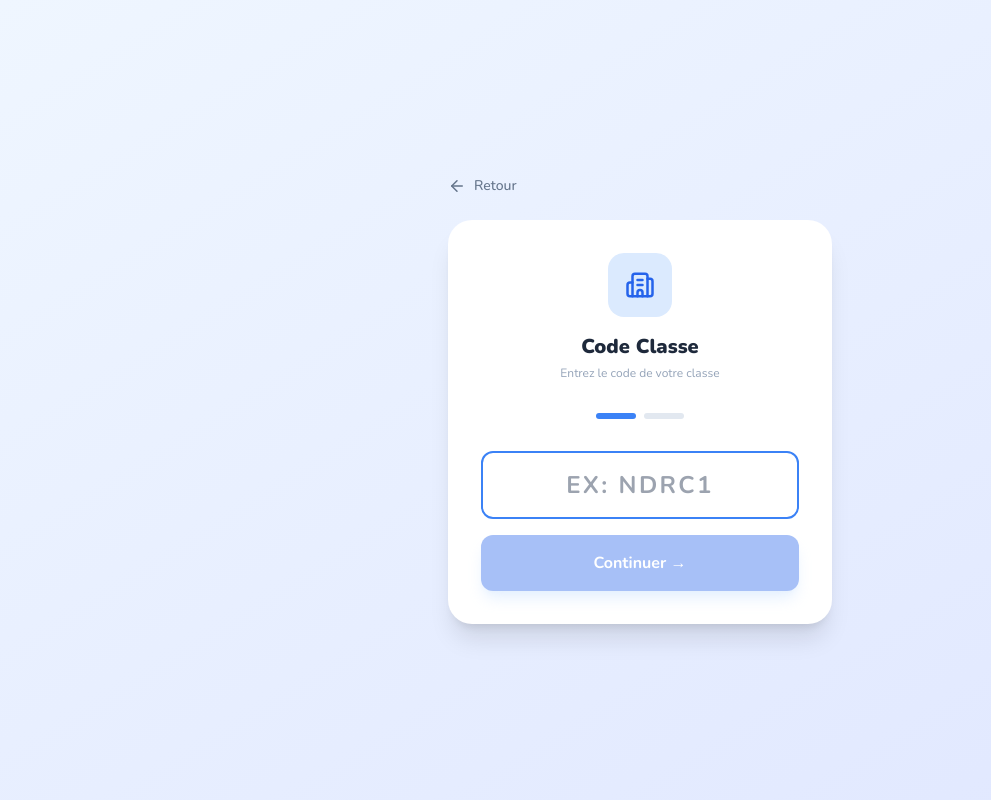
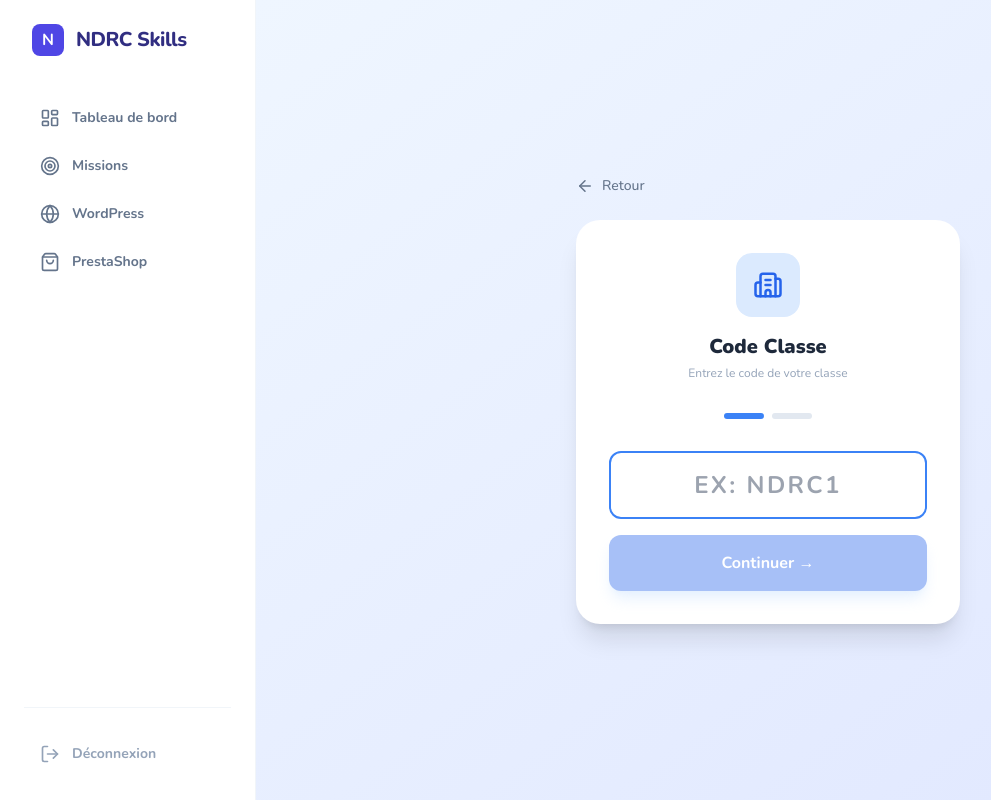
Before and after one commit to jgiraudeau/ndrc-atelier, a Next.js app: page /student/login in a window 1280 px wide. Shown: the whole page, without its empty margins (0-991 px from the left). Built offline with nearby package versions, Linux system fonts and the light colour scheme.

Commit message:
feat: Add persistent student navigation layout (sidebar + mobile nav) across all sub-pages

```diff
--- /dev/null
+++ b/app/student/layout.tsx
@@ -0,0 +1,95 @@
+"use client";
+
+import { useRouter, usePathname } from "next/navigation";
+import Link from "next/link";
+import { LayoutDashboard, Target, Globe, ShoppingBag, LogOut } from "lucide-react";
+import { cn } from "@/lib/utils";
+
+const NAV_ITEMS = [
+    { href: "/student", label: "Tableau de bord", icon: LayoutDashboard, exact: true },
+    { href: "/student/missions", label: "Missions", icon: Target },
+    { href: "/student/wordpress", label: "WordPress", icon: Globe },
+    { href: "/student/prestashop", label: "PrestaShop", icon: ShoppingBag },
+];
+
+export default function StudentLayout({ children }: { children: React.ReactNode }) {
+    const router = useRouter();
+    const pathname = usePathname();
+
+    const handleLogout = () => {
+        localStorage.removeItem("ndrc_token");
+        localStorage.removeItem("ndrc_user");
+        router.push("/");
+    };
+
+    const isActive = (item: typeof NAV_ITEMS[number]) => {
+        if (item.exact) return pathname === item.href;
+        return pathname.startsWith(item.href);
+    };
+
+    return (
+        <div className="min-h-screen bg-slate-50 font-sans flex">
+
+            {/* ── Desktop Sidebar ─────────────────────────────── */}
+            <aside className="hidden md:flex flex-col w-64 bg-white border-r border-slate-100 p-6 fixed h-full z-30">
+                <div className="flex items-center gap-3 mb-10 px-2">
+                    <div className="w-8 h-8 bg-indigo-600 rounded-lg flex items-center justify-center text-white font-bold">N</div>
+                    <span className="font-extrabold text-xl tracking-tight text-indigo-900">NDRC Skills</span>
+                </div>
+
+                <nav className="flex-1 space-y-1">
+                    {NAV_ITEMS.map(item => {
+                        const active = isActive(item);
+                        return (
+                            <Link
+                                key={item.href}
+                                href={item.href}
+                                className={cn(
+                                    "flex items-center gap-3 px-4 py-3 rounded-xl transition-all font-bold text-sm",
+                                    active ? "bg-indigo-50 text-indigo-700" : "text-slate-500 hover:bg-slate-50 hover:text-slate-700"
+                                )}
+                            >
+                                <item.icon size={20} />
+                                {item.label}
+                            </Link>
+                        );
+                    })}
+                </nav>
+
+                <div className="pt-6 border-t border-slate-100">
+                    <button
+                        onClick={handleLogout}
+                        className="flex items-center gap-3 px-4 py-3 text-slate-400 hover:text-red-500 hover:bg-red-50 rounded-xl transition-all w-full text-sm font-bold"
+                    >
+                        <LogOut size={20} /> Déconnexion
+                    </button>
+                </div>
+            </aside>
+
+            {/* ── Main Content ────────────────────────────────── */}
+            <div className="flex-1 md:ml-64 min-h-screen pb-16 md:pb-0">
+                {children}
+            </div>
+
+            {/* ── Mobile Bottom Nav ────────────────────────────── */}
+            <nav className="md:hidden fixed bottom-0 left-0 right-0 bg-white border-t border-slate-200 flex justify-around items-center z-30 h-16">
+                {NAV_ITEMS.map(item => {
+                    const active = isActive(item);
+                    return (
+                        <Link
+                            key={item.href}
+                            href={item.href}
+                            className={cn(
+                                "flex flex-col items-center justify-center gap-0.5 px-3 py-2 rounded-xl transition-colors",
+                                active ? "text-indigo-600" : "text-slate-400 hover:text-slate-600"
+                            )}
+                        >
+                            <item.icon size={22} />
+                            <span className="text-[10px] font-bold">{item.label.split(" ")[0]}</span>
+                        </Link>
+                    );
+                })}
+            </nav>
+        </div>
+    );
+}
--- a/app/student/page.tsx
+++ b/app/student/page.tsx
@@ -3,8 +3,7 @@
 import { useState, useEffect } from "react";
 import { useRouter } from "next/navigation";
 import {
-  LayoutDashboard, BookOpen, MessageSquare, LogOut,
-  User, CheckCircle2, Trophy, Clock, ChevronRight, AlertCircle, ShoppingBag, Globe, Target
+  User, CheckCircle2, Trophy, Clock, ChevronRight, Globe, ShoppingBag, MessageSquare
 } from "lucide-react";
 import Link from "next/link";
 import { apiStudentDashboard, type StudentDashboardData } from "@/src/lib/api-client";
@@ -65,37 +64,11 @@ export default function StudentDashboard() {
   if (!data) return null;
 
   return (
-    <div className="min-h-screen bg-slate-50 flex font-sans text-slate-800">
+    <div className="min-h-screen bg-slate-50 flex flex-col font-sans text-slate-800">
 
-      {/* Sidebar Desktop */}
-      <aside className="hidden md:flex flex-col w-64 bg-white border-r border-slate-100 p-6 fixed h-full z-10">
-        <div className="flex items-center gap-3 mb-10 px-2">
-          <div className="w-8 h-8 bg-indigo-600 rounded-lg flex items-center justify-center text-white font-bold">N</div>
-          <span className="font-extrabold text-xl tracking-tight text-indigo-900">NDRC Skills</span>
-        </div>
-
-        <nav className="flex-1 space-y-2">
-          <NavItem icon={<LayoutDashboard size={20} />} label="Tableau de bord" active />
-          <NavItem icon={<Target size={20} />} label="Missions" href="/student/missions" />
-          <NavItem icon={<Globe size={20} />} label="WordPress" href="/student/wordpress" />
-          <NavItem icon={<ShoppingBag size={20} />} label="PrestaShop" href="/student/prestashop" />
-        </nav>
-
-        <div className="pt-6 border-t border-slate-100">
-          <button onClick={handleLogout} className="flex items-center gap-3 px-4 py-3 text-slate-400 hover:text-red-500 hover:bg-red-50 rounded-xl transition-all w-full text-sm font-bold">
-            <LogOut size={20} /> Déconnexion
-          </button>
-        </div>
-      </aside>
-
-      {/* Mobile Header / Top Bar */}
-      <div className="md:hidden fixed top-0 w-full bg-white border-b border-slate-100 z-20 px-4 py-3 flex justify-between items-center">
-        <span className="font-extrabold text-indigo-900">NDRC Skills</span>
-        <button onClick={handleLogout} className="p-2 text-slate-400"><LogOut size={20} /></button>
-      </div>
 
       {/* Main Content */}
-      <main className="flex-1 md:ml-64 p-6 md:p-10 pt-20 md:pt-10 max-w-7xl mx-auto w-full">
+      <main className="flex-1 p-6 md:p-10 pt-6 md:pt-10 max-w-7xl mx-auto w-full">
         {/* Header */}
         <header className="flex flex-col md:flex-row md:items-center justify-between gap-4 mb-10">
           <div>
@@ -266,37 +239,7 @@ export default function StudentDashboard() {
         </div>
       </main>
 
-      {/* Mobile Bottom Nav */}
-      <nav className="md:hidden fixed bottom-0 w-full bg-white border-t border-slate-200 flex justify-around p-3 z-20 pb-safe">
-        <MobileNavItem icon={<LayoutDashboard size={24} />} active href="/student" />
-        <MobileNavItem icon={<Target size={24} />} href="/student/missions" />
-        <MobileNavItem icon={<Globe size={24} />} href="/student/wordpress" />
-        <MobileNavItem icon={<ShoppingBag size={24} />} href="/student/prestashop" />
-      </nav>
     </div>
-  );
-}
-
-function NavItem({ icon, label, active = false, href = "#" }: { icon: React.ReactNode, label: string, active?: boolean, href?: string }) {
-  return (
-    <Link href={href} className={cn(
-      "flex items-center gap-3 px-4 py-3 rounded-xl transition-all font-bold text-sm",
-      active ? "bg-indigo-50 text-indigo-700" : "text-slate-500 hover:bg-slate-50 hover:text-slate-700"
-    )}>
-      {icon}
-      {label}
-    </Link>
-  );
-}
-
-function MobileNavItem({ icon, active = false, href = "#" }: { icon: React.ReactNode, active?: boolean, href?: string }) {
-  return (
-    <Link href={href} className={cn(
-      "p-2 rounded-xl transition-colors",
-      active ? "text-indigo-600 bg-indigo-50" : "text-slate-400"
-    )}>
-      {icon}
-    </Link>
   );
 }
 
```
